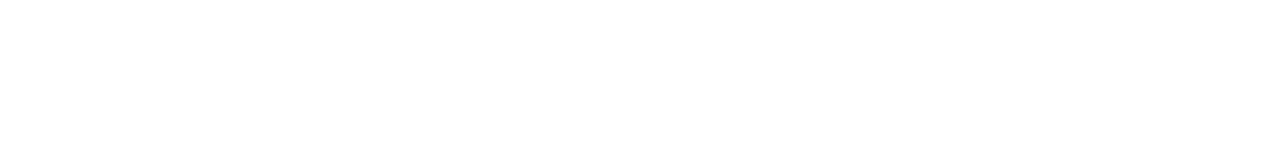
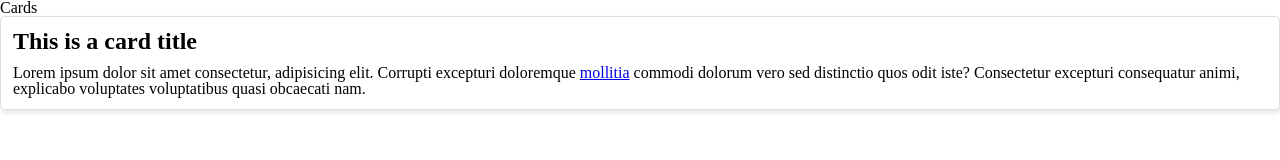
Before and after one commit to filippopendyk/custom-css-framework, a website: page index.html in a window 1280 px wide. Drawn offline with Linux system fonts and the light colour scheme.

Commit message:
imports the math function for the border

```diff
--- a/index.html
+++ b/index.html
@@ -11,6 +11,11 @@
     <!-- font sizes -->
     <!-- buttons -->
     <!-- cards -->
+    <h2>Cards</h2>
+    <div class="card">
+        <h1 class="card-title">This is a card title</h1>
+        <p class="card-body">Lorem ipsum dolor sit amet consectetur, adipisicing elit. Corrupti excepturi doloremque <a href="#">mollitia</a> commodi dolorum vero sed distinctio quos odit iste? Consectetur excepturi consequatur animi, explicabo voluptates voluptatibus quasi obcaecati nam.</p>
+    </div>
     <!-- grid system -->
     <!-- utilities -->
 </body>
--- a/popecss/_variables.scss
+++ b/popecss/_variables.scss
@@ -17,3 +17,7 @@ $base-box-shadow: 1px 3px 5px rgba(0,0,0,0.1);
 
 // font sizes
 $base-font-size: 1rem;
+$font-size-sm: $base-font-size * 0.75;
+$font-size-lg: $base-font-size * 1.5;
+$font-size-xl: $base-font-size * 2;
+$font-size-xxl: $base-font-size * 3;
--- a/popecss/components/_card.scss
+++ b/popecss/components/_card.scss
@@ -1,11 +1,14 @@
+@use 'sass:math';
+
 .card {
     display: block;
     padding: $base-padding;
     border: $base-border-thickness solid #ddd;
     box-shadow: $base-box-shadow;
+    border-radius: math.div($base-border-radius, 4);
 
     .card-title{
-        font-size: $base-font-size;
+        font-size: $font-size-lg;
         padding-bottom: $base-padding;
         font-weight: bold;
     }
```
Also changed, not shown: css/index.css.
